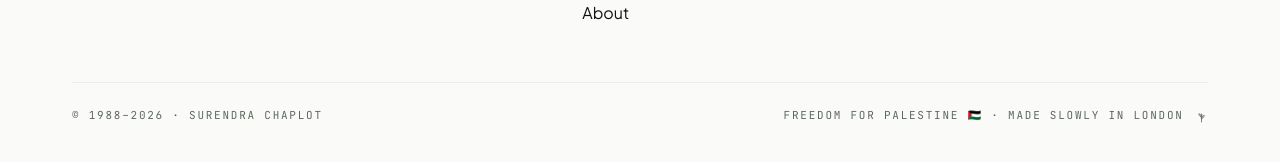
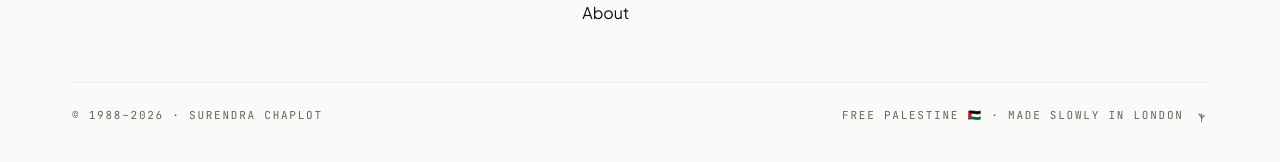
Before and after one commit to surendrachaplot/surendrachaplot, a Jekyll site: the page built from index.md, in a window 1280 px wide and 900 px high, scrolled down 664 px. Shown: the part 728-890 px from the top of the window. Built offline with Jekyll 4.4.1, drawn with Linux system fonts in a browser that asks for light colours.

Commit message:
Update footer text to Free Palestine
Co-Authored-By: Claude Sonnet 4.6 <noreply@anthropic.com>

```diff
--- a/_includes/footer.html
+++ b/_includes/footer.html
@@ -23,7 +23,7 @@
     </div>
     <div class="site-footer__bottom">
       <span>© {{ site.established }}–{{ 'now' | date: "%Y" }} · {{ site.title }}</span>
-      <span>Freedom for Palestine 🇵🇸 · Made slowly in London <svg xmlns="http://www.w3.org/2000/svg" width="13" height="13" viewBox="0 0 24 24" fill="none" stroke="currentColor" stroke-width="1.5" stroke-linecap="round" stroke-linejoin="round" style="display:inline;vertical-align:middle;margin-left:3px"><path d="M12 22v-9"/><path d="M12 13C12 13 7 12 7 7c0 0 3-1 5 6z"/><path d="M12 16C12 16 17 15 17 10c0 0-3-1-5 6z"/><path d="M12 13C12 13 10 10 12 7c0 0 2 3 0 6z"/></svg></span>
+      <span>Free Palestine 🇵🇸 · Made slowly in London <svg xmlns="http://www.w3.org/2000/svg" width="13" height="13" viewBox="0 0 24 24" fill="none" stroke="currentColor" stroke-width="1.5" stroke-linecap="round" stroke-linejoin="round" style="display:inline;vertical-align:middle;margin-left:3px"><path d="M12 22v-9"/><path d="M12 13C12 13 7 12 7 7c0 0 3-1 5 6z"/><path d="M12 16C12 16 17 15 17 10c0 0-3-1-5 6z"/><path d="M12 13C12 13 10 10 12 7c0 0 2 3 0 6z"/></svg></span>
     </div>
   </div>
 </footer>
```
